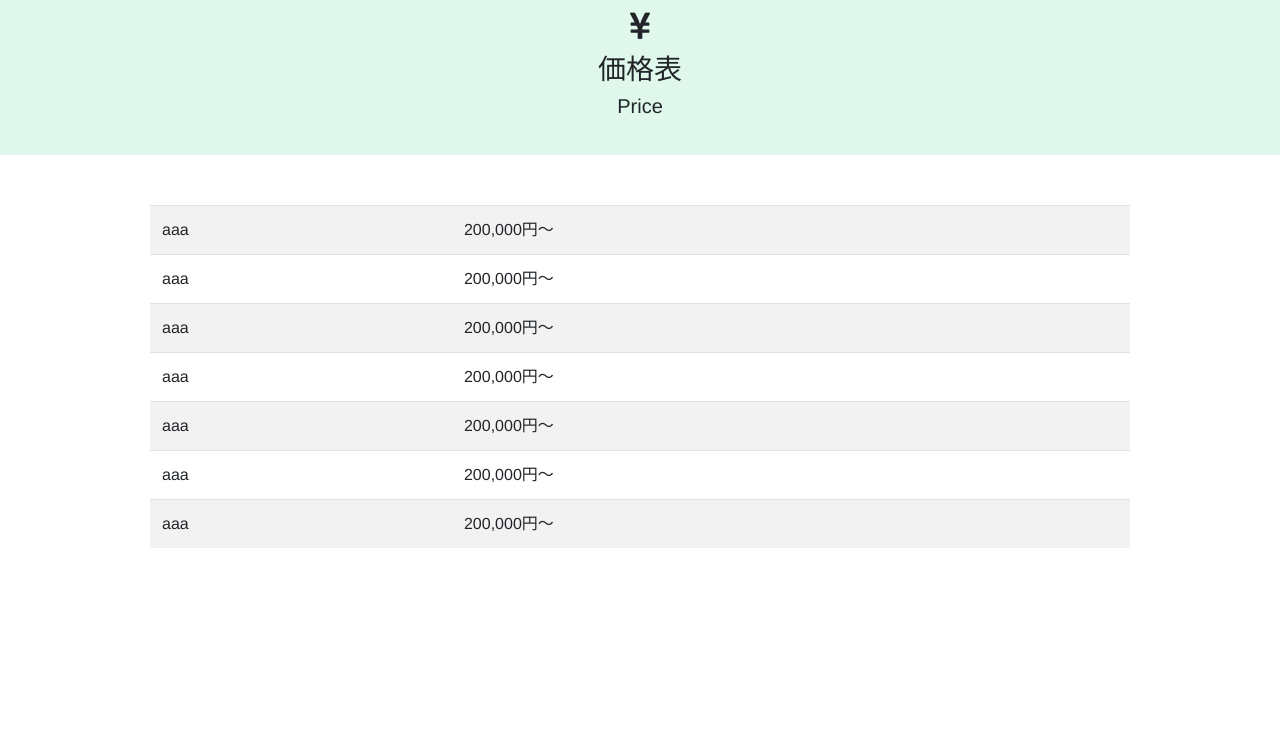
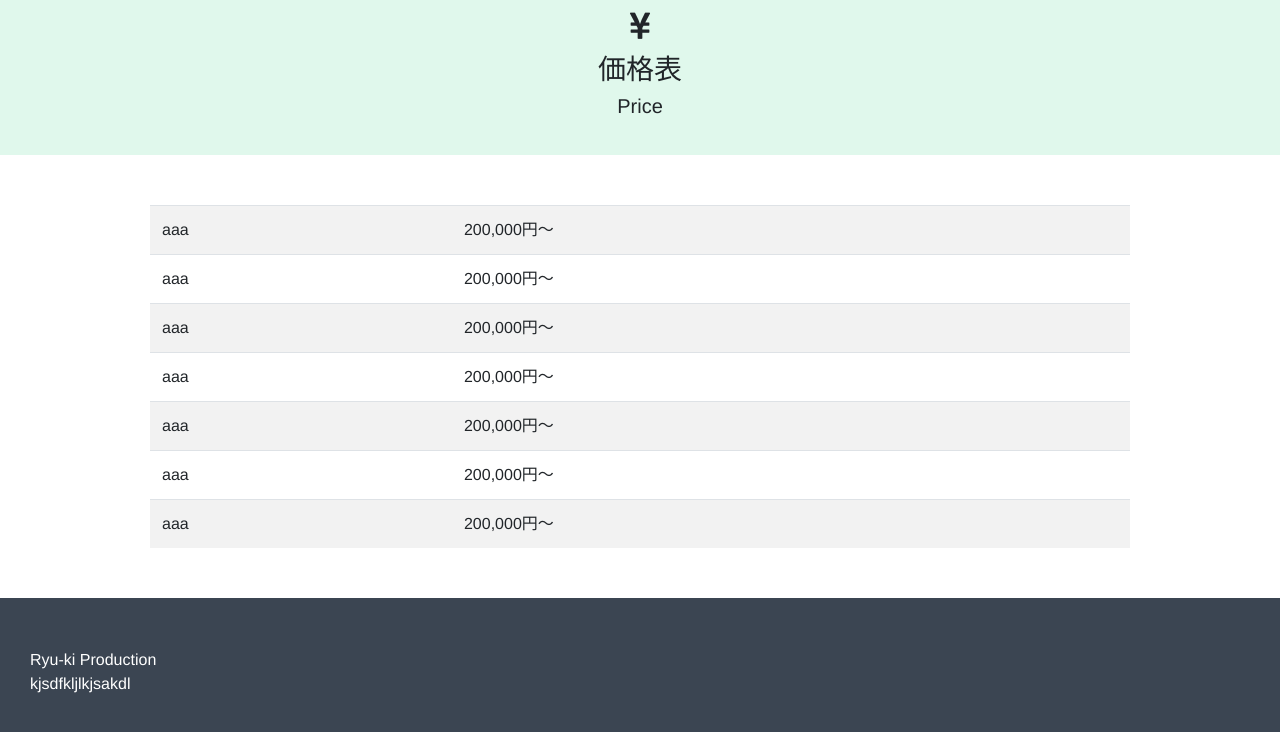
Before and after one commit to rk5155/rk-portforio, a Vue app: page /profile in a window 1280 px wide. Shown: the part 3399-4131 px from the top of the page. Before the commit the page ends 3997 px from the top, so only its background shows below. Built offline with nearby package versions, Linux system fonts and the light colour scheme.

Commit message:
footer のコンポーネントを作成した

```diff
--- a/src/App.vue
+++ b/src/App.vue
@@ -40,6 +40,8 @@
         </tbody>
     </table>
 
+    <Footer></Footer>
+
 
 
 
@@ -55,6 +57,7 @@ import Content1 from './components/Content1.vue'
 import Content2 from './components/Content2.vue'
 import Chart from './components/Chart.vue'
 import TablePrice from './components/TablePrice.vue'
+import Footer from './components/Footer.vue'
 
 
 export default {
@@ -67,7 +70,8 @@ export default {
     Content1,
     Content2,
     Chart,
-    TablePrice
+    TablePrice,
+    Footer
   },
   data: function() {
     return {
--- /dev/null
+++ b/src/components/Footer.vue
@@ -0,0 +1,19 @@
+<template>
+    <footer>
+        <p>Ryu-ki Production</p>
+
+        <p>kjsdfkljlkjsakdl</p>
+    </footer>
+</template>
+
+<style>
+footer {
+    background-color: #3B4552;
+    color: #ffffff;
+    height: 500px;
+    padding: 50px 30px;
+}
+footer p {
+    margin: 0;
+}
+</style>
```
